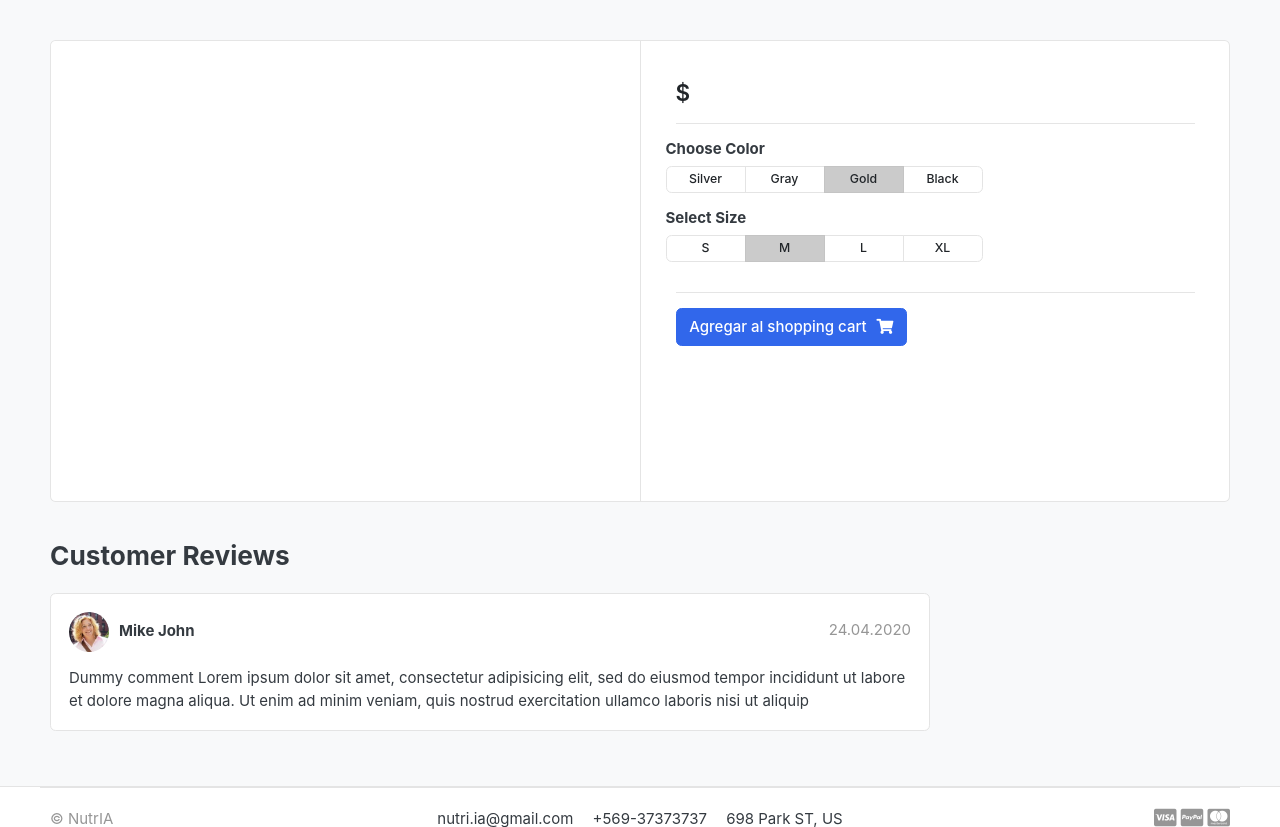
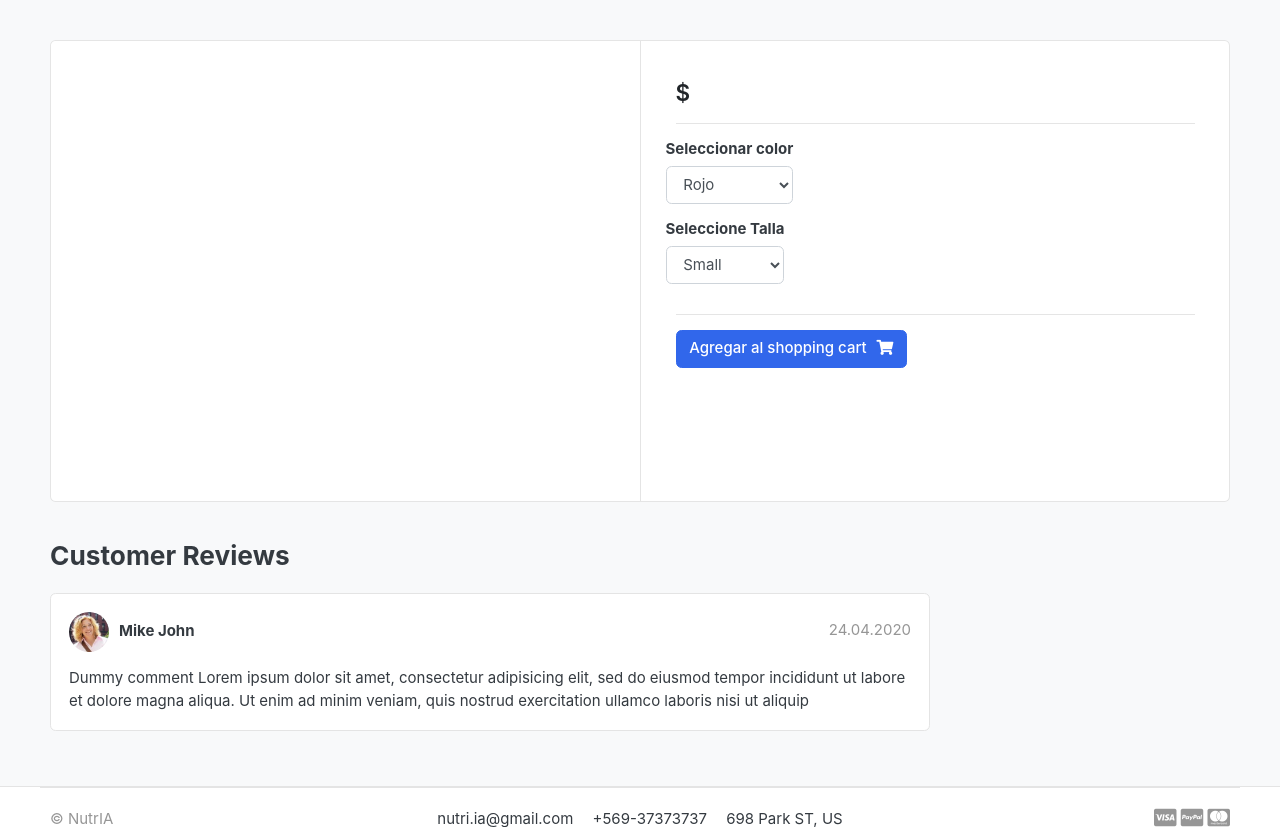
Before and after one commit to franciscapr/ecommerce, a Django app: template templates/store/product_detail.html in a window 1280 px wide. Shown: the part 120-947 px from the top of the page. Run offline with Django 5.2, Linux system fonts and the light colour scheme; the template is opened without the code that fills it, so the values that code supplies are empty; some web fonts are replaced.

Commit message:
variantes de products

```diff
--- a/templates/store/product_detail.html
+++ b/templates/store/product_detail.html
@@ -16,6 +16,9 @@
     </article>
             </aside>
             <main class="col-md-6 border-left">
+            <form action="{% url 'add_cart' single_product.id %}" method="GET" class=""></form>
+
+
     <article class="content-body">
 
     <h2 class="title">{{ single_product.product_name }}</h2>
@@ -30,41 +33,24 @@
     <hr>
         <div class="row">
             <div class="item-option-select">
-                <h6>Choose Color</h6>
-                <div class="btn-group btn-group-sm btn-group-toggle" data-toggle="buttons">
-                  <label class="btn btn-light">
-                    <input type="radio" name="radio_color"> Silver
-                  </label>
-                  <label class="btn btn-light">
-                    <input type="radio" name="radio_color" > Gray
-                  </label>
-                  <label class="btn btn-light active">
-                    <input type="radio" name="radio_color checked"> Gold
-                  </label>
-                  <label class="btn btn-light">
-                    <input type="radio" name="radio_color"> Black
-                  </label>
-                </div>
+                <h6>Seleccionar color</h6>
+                <select name="color" class="form-control">
+                  <option value="rojo">Rojo</option>
+                  <option value="vzul">Azul</option>
+                  <option value="verde">Verde</option>
+                </select>
             </div>
         </div>
+
         <div class="row">
             <div class="item-option-select">
-                <h6>Select Size</h6>
-                <div class="btn-group btn-group-sm btn-group-toggle" data-toggle="buttons">
-                  <label class="btn btn-light">
-                    <input type="radio" name="radio_color"> S
-                  </label>
-                  <label class="btn btn-light active">
-                    <input type="radio" name="radio_color" checked> M
-                  </label>
-                  <label class="btn btn-light">
-                    <input type="radio" name="radio_color"> L
-                  </label>
-                  <label class="btn btn-light">
-                    <input type="radio" name="radio_color"> XL
-                  </label>
-                </div>
-            </div>
+                <h6>Seleccione Talla</h6>
+                <select name="talle" class="form-control">
+                  <option value="small">Small</option>
+                  <option value="medium">Medium</option>
+                  <option value="large">Large</option>
+                </select>
+              </div>
         </div>
         <hr>
 
@@ -79,7 +65,7 @@
 
 
         {% else %}
-          <a href="{% url 'add_cart' single_product.id %}" class="btn  btn-primary"><span class="text">Agregar al shopping cart</span><i class="fas fa-shopping-cart"></i></a>
+          <button type="submit" class="btn  btn-primary"><span class="text">Agregar al shopping cart</span><i class="fas fa-shopping-cart"></i></button>
           {% endif %}
         {% endif %}
 
@@ -88,6 +74,7 @@
             </main>
         </div>
     </div>
+
 
     <br>
 
```
